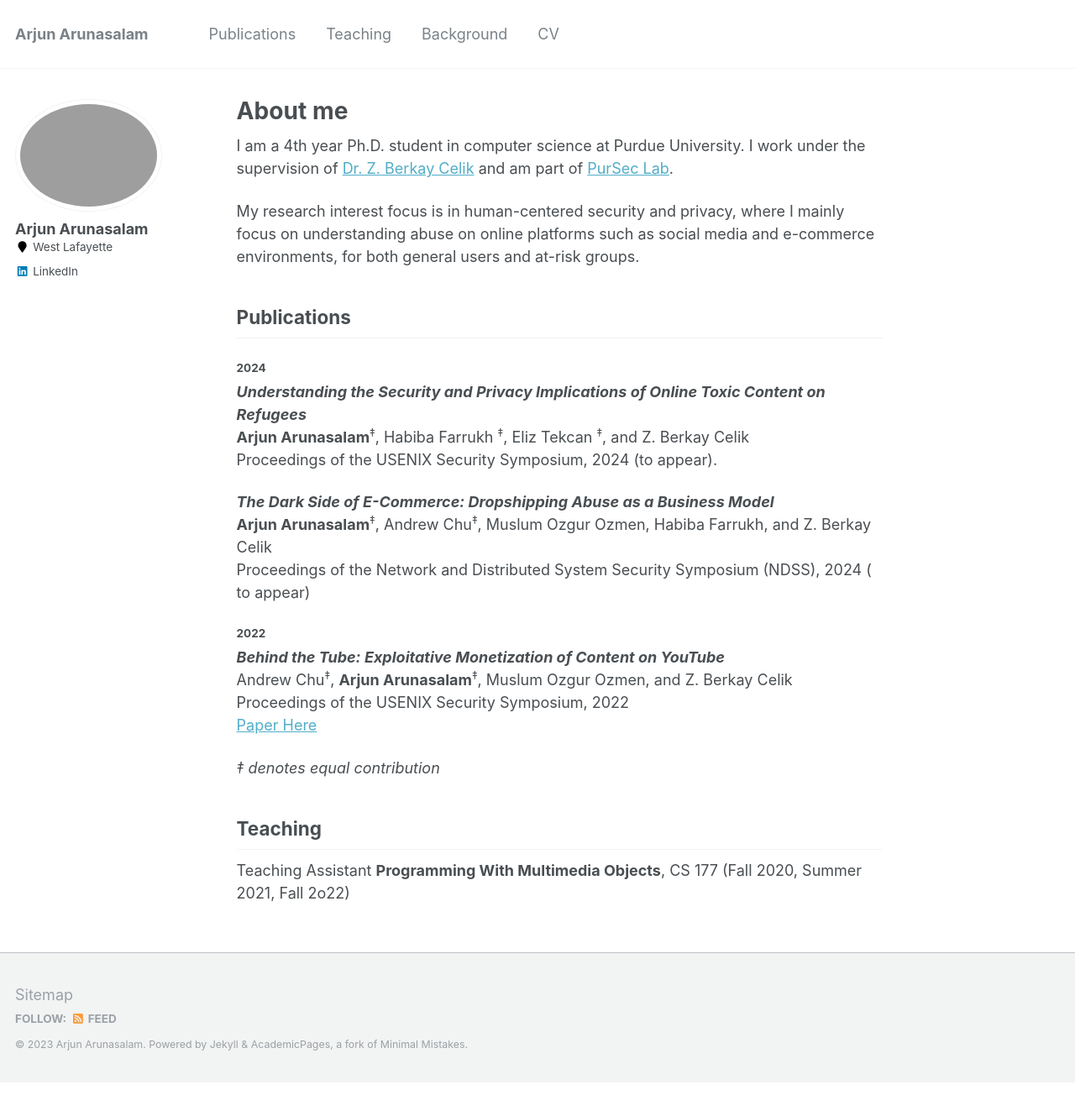
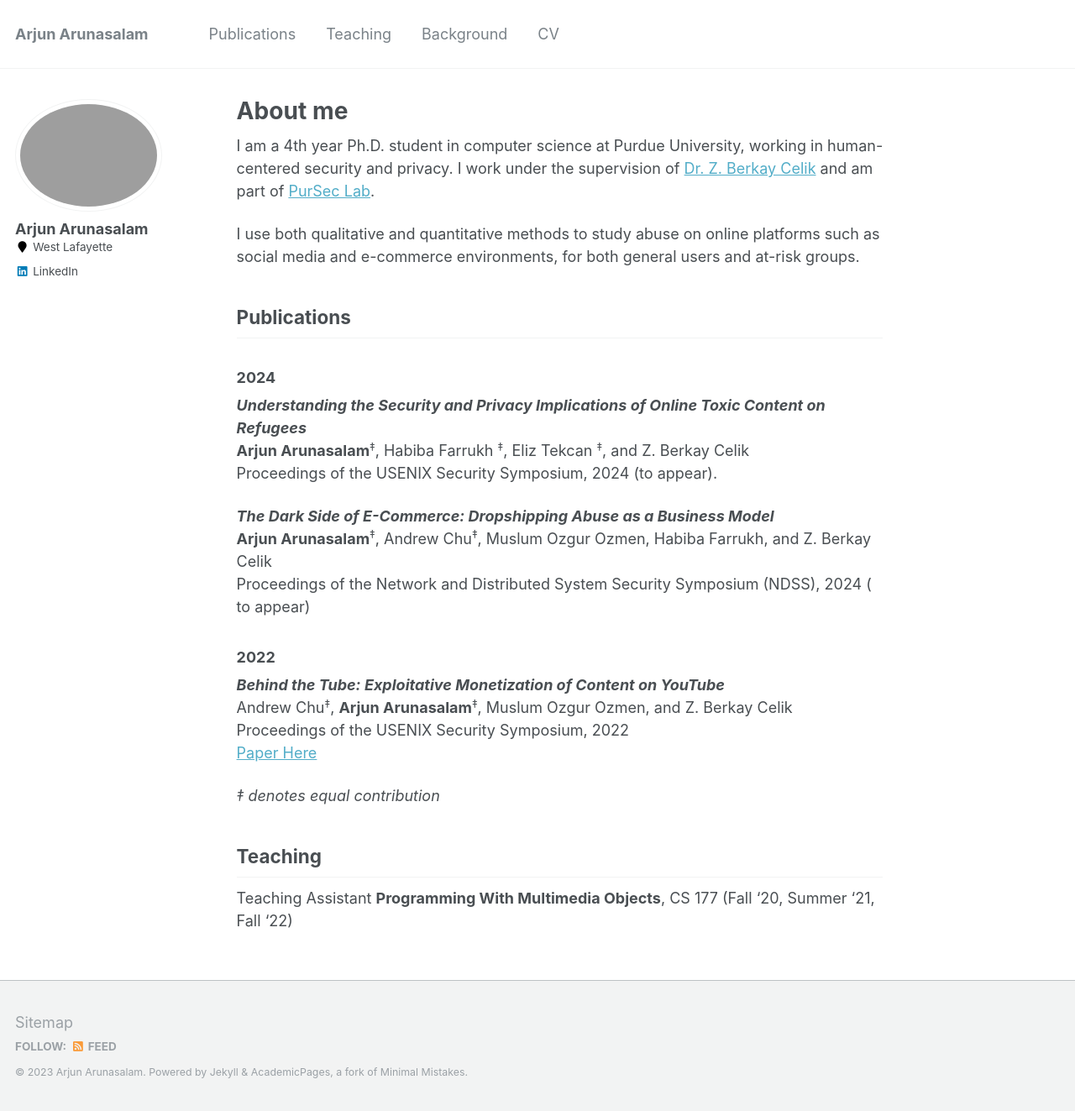
Before and after one commit to arjunarunasalam/arjunarunasalam.github.io, a Jekyll site: the page built from _pages/about.md, in a window 1280 px wide. Shown: the whole page at 84% size. Built offline with Jekyll 4.4.1, drawn with Linux system fonts in a browser that asks for light colours; before the commit the page ends 1289 px from its top, so only the background shows below that.

Commit message:
fixing bio

```diff
--- a/_pages/about.md
+++ b/_pages/about.md
@@ -9,15 +9,15 @@ redirect_from:
 ---
 
 
-I am a 4th year Ph.D. student in computer science at Purdue University. I work under the supervision of [Dr. Z. Berkay Celik](https://beerkay.github.io/) and am part of [PurSec Lab](https://pursec.cs.purdue.edu/pubs.html).
+I am a 4th year Ph.D. student in computer science at Purdue University, working in human-centered security and privacy. I work under the supervision of [Dr. Z. Berkay Celik](https://beerkay.github.io/) and am part of [PurSec Lab](https://pursec.cs.purdue.edu/pubs.html).
 
-My research interest focus is in human-centered security and privacy, where I mainly focus on understanding abuse on online platforms such as social media and e-commerce environments, for both general users and at-risk groups.
+I use both qualitative and quantitative methods to study abuse on online platforms such as social media and e-commerce environments, for both general users and at-risk groups.
 
 
 Publications
 ------------
 
-#### 2024
+### 2024
 
 
 
@@ -34,7 +34,7 @@ Security Symposium (NDSS), 2024  ( to appear)<br>
 
 
 
-#### 2022
+### 2022
 
 ***Behind the Tube: Exploitative Monetization of Content on YouTube*** <br>
 Andrew Chu<sup>‡</sup>,  **Arjun Arunasalam**<sup>‡</sup>, Muslum Ozgur Ozmen, and Z. Berkay Celik<br>
@@ -47,7 +47,7 @@ Proceedings of the USENIX Security Symposium, 2022 <br>
 
 Teaching
 --------
-Teaching Assistant **Programming With Multimedia Objects**, CS 177 (Fall 2020, Summer 2021, Fall 2o22)  <br>
+Teaching Assistant **Programming With Multimedia Objects**, CS 177 (Fall '20, Summer '21, Fall '22)  <br>
 
 <!--
 This is the front page of a website that is powered by the [academicpages template](https://github.com/academicpages/academicpages.github.io) and hosted on GitHub pages. [GitHub pages](https://pages.github.com) is a free service in which websites are built and hosted from code and data stored in a GitHub repository, automatically updating when a new commit is made to the respository. This template was forked from the [Minimal Mistakes Jekyll Theme](https://mmistakes.github.io/minimal-mistakes/) created by Michael Rose, and then extended to support the kinds of content that academics have: publications, talks, teaching, a portfolio, blog posts, and a dynamically-generated CV. You can fork [this repository](https://github.com/academicpages/academicpages.github.io) right now, modify the configuration and markdown files, add your own PDFs and other content, and have your own site for free, with no ads! An older version of this template powers my own personal website at [stuartgeiger.com](http://stuartgeiger.com), which uses [this Github repository](https://github.com/staeiou/staeiou.github.io).
```
